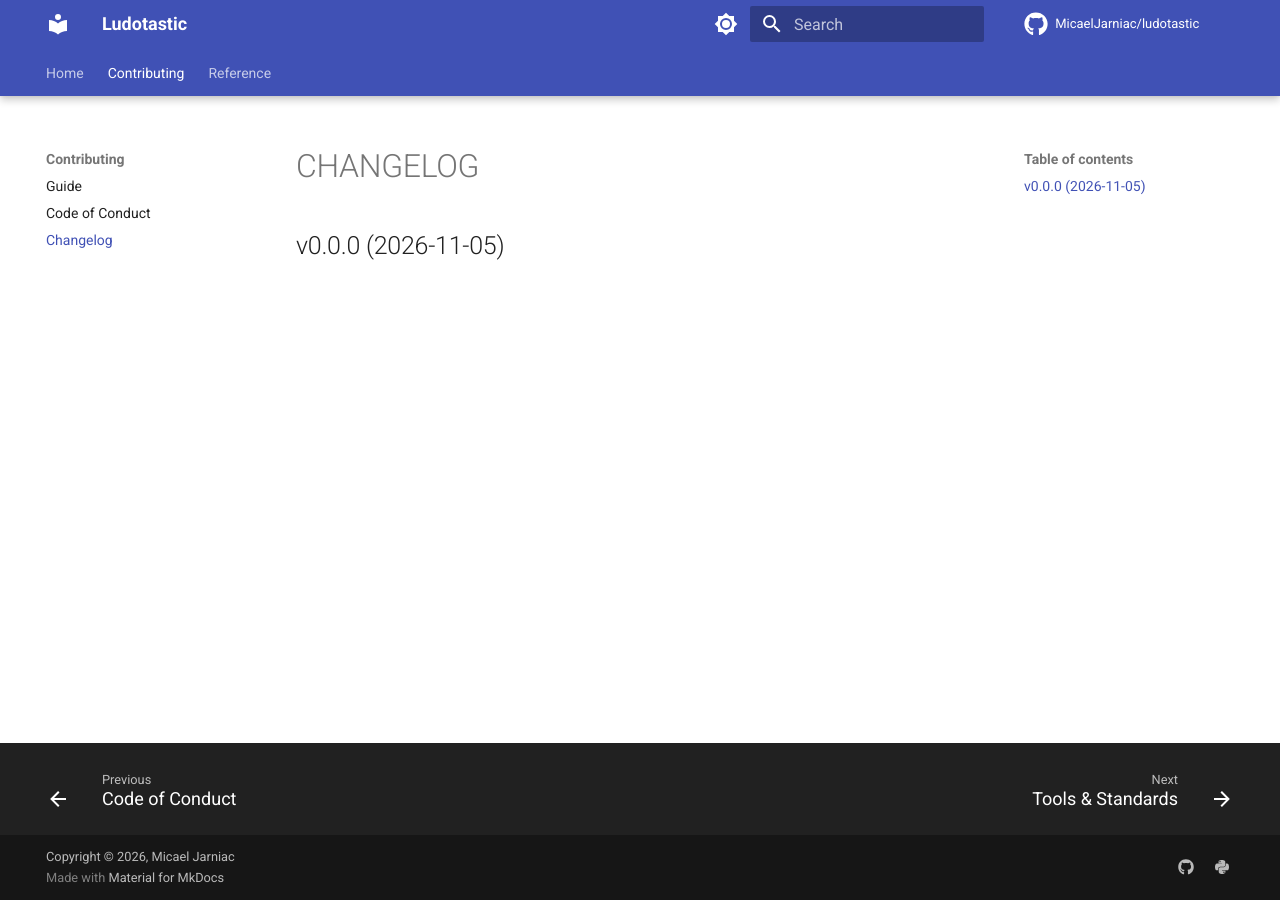
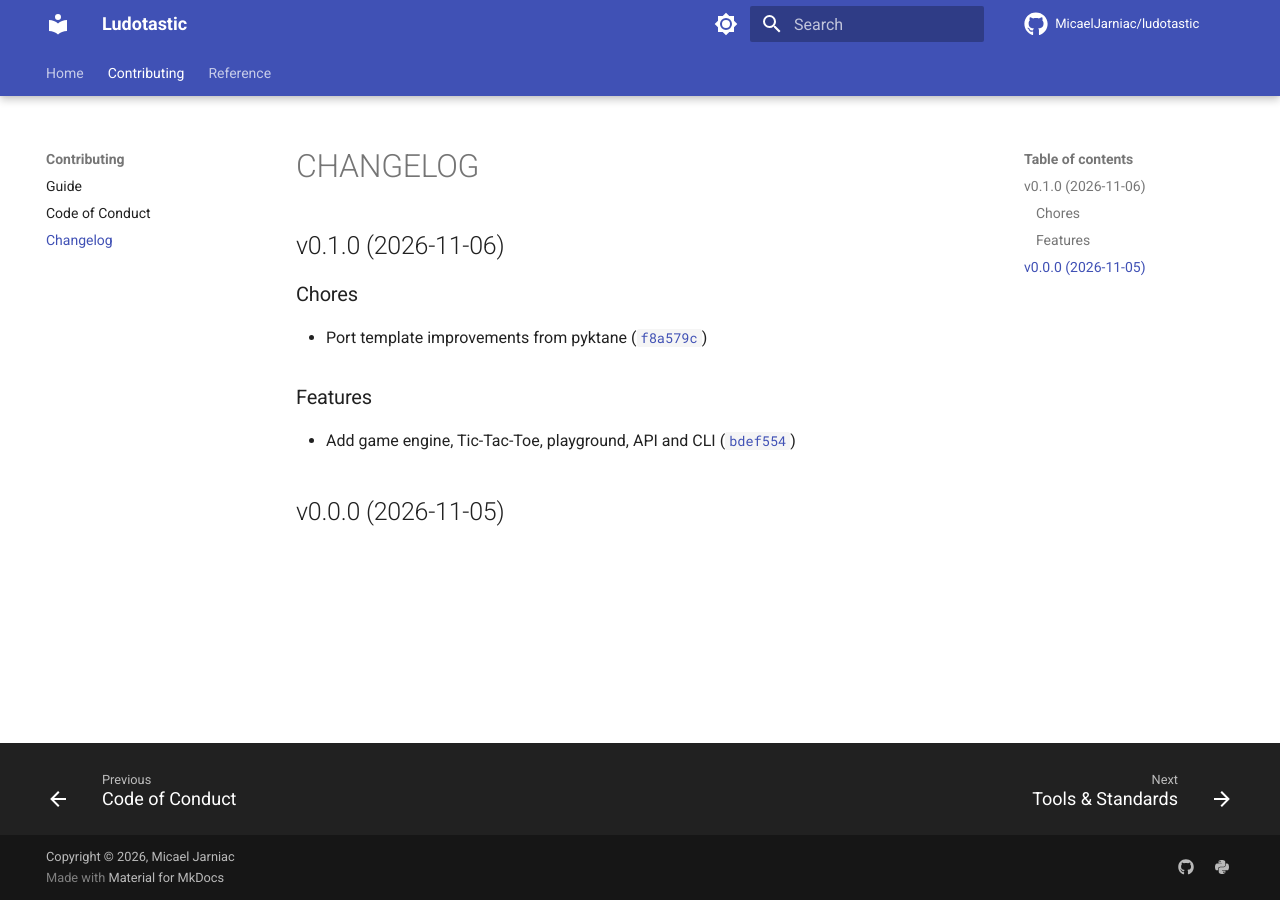
Before and after one commit to KaiqueCarvalho01/ludotastic, an MkDocs documentation site: the page built from docs/CHANGELOG.md, in a window 1280 px wide. Built offline with MkDocs 1.6.1 and Material for MkDocs 9.7.7, drawn with Linux system fonts in a browser that asks for light colours; comment, search, counter and statistics services are not loaded.

Commit message:
0.1.0
Automatically generated by python-semantic-release

```diff
--- a/docs/CHANGELOG.md
+++ b/docs/CHANGELOG.md
@@ -2,4 +2,17 @@
 
 <!-- version list -->
 
+## v0.1.0 (2026-11-06)
+
+### Chores
+
+- Port template improvements from pyktane
+  ([`f8a579c`](https://github.com/MicaelJarniac/ludotastic/commit/f8a579ccd00e88376a18eee6ac4566058c0b1abe))
+
+### Features
+
+- Add game engine, Tic-Tac-Toe, playground, API and CLI
+  ([`bdef554`](https://github.com/MicaelJarniac/ludotastic/commit/bdef554411501721686efbacef3463569e1970cd))
+
+
 ## v0.0.0 (2026-11-05)
--- a/pyproject.toml
+++ b/pyproject.toml
@@ -1,6 +1,6 @@
 [project]
 name = "ludotastic"
-version = "0.0.0"
+version = "0.1.0"
 description = "Where humans and AI come to play."
 authors = [
   {name = "Micael Jarniac", email = "micael@jarniac.dev"},
```
Also changed, not shown: 1 other file.
